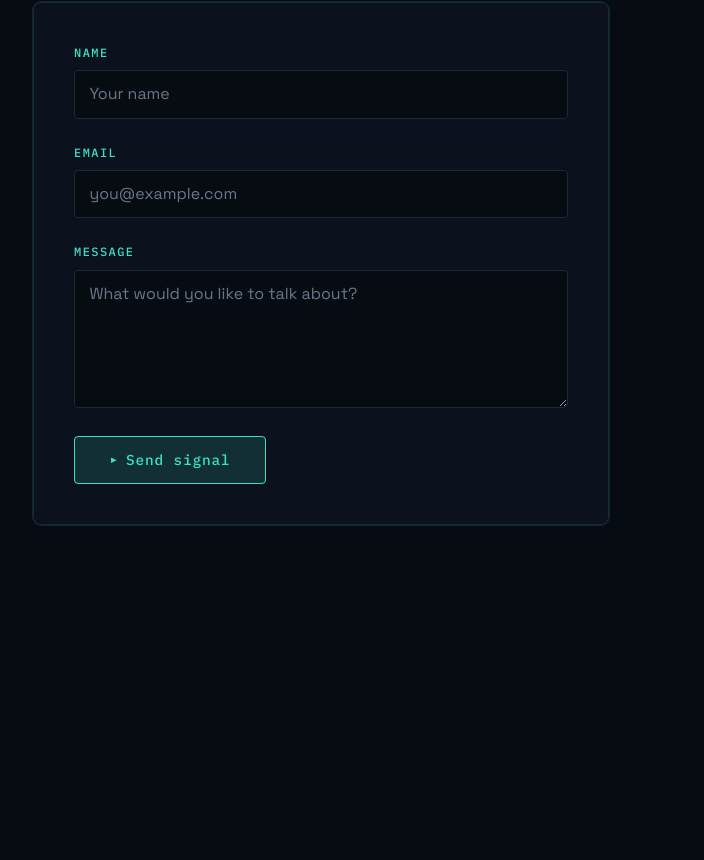
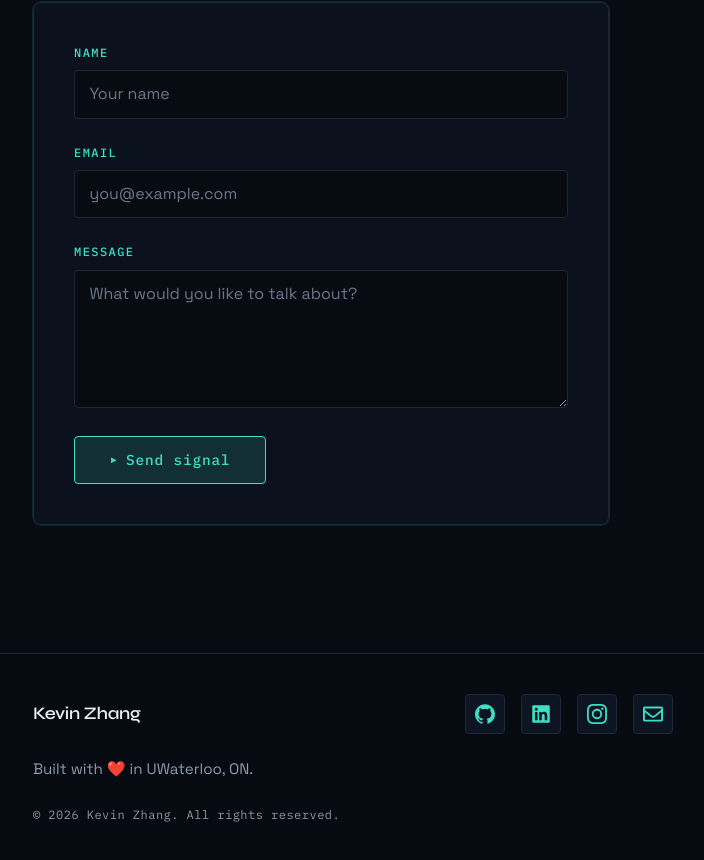
Before and after one commit to Kevin-Zhang1124/Kevin-Portfolio, a React (Vite) app: page / in a window 1280 px wide. Shown: the part 4715-5575 px from the top of the page, without its empty margins (287-991 px from the left). Before the commit the page ends 5368 px from the top, so only its background shows below. Built offline with nearby package versions, Linux system fonts and the light colour scheme; no server answers.

Commit message:
Add a site footer with brand, note, social links, and copyright

```diff
--- a/src/App.tsx
+++ b/src/App.tsx
@@ -5,6 +5,7 @@ import { Education } from './components/sections/Education';
 import { Work } from './components/sections/Work';
 import { Project } from './components/sections/Project';
 import { Contact } from './components/sections/Contact';
+import { Footer } from './components/layout/Footer';
 import styles from './App.module.css';
 
 /**
@@ -23,6 +24,7 @@ function App() {
         <Project />
         <Contact />
       </main>
+      <Footer />
     </>
   );
 }
--- /dev/null
+++ b/src/components/layout/Footer.module.css
@@ -0,0 +1,90 @@
+/* Full-bleed bar under the main column */
+.footer {
+  border-top: 1px solid var(--border);
+  background: rgba(7, 11, 18, 0.55);
+  backdrop-filter: blur(8px);
+}
+
+/* Mobile-first: stacked, centered */
+.inner {
+  max-width: var(--content-width);
+  margin: 0 auto;
+  padding: var(--space-5) var(--space-3);
+  display: flex;
+  flex-direction: column;
+  align-items: center;
+  gap: var(--space-3);
+  text-align: center;
+}
+
+.brand {
+  font-family: var(--font-display);
+  font-size: 1.1rem;
+  font-weight: 600;
+  color: var(--text);
+  text-decoration: none;
+  letter-spacing: -0.02em;
+}
+
+.brand:hover {
+  color: var(--accent);
+}
+
+.note {
+  margin: 0;
+  max-width: 28rem;
+  color: var(--text-muted);
+  font-size: 0.95rem;
+  line-height: 1.5;
+}
+
+.social {
+  width: 100%;
+  display: flex;
+  justify-content: center;
+  margin-top: var(--space-1);
+}
+
+.copyright {
+  margin: var(--space-2) 0 0;
+  color: var(--text-muted);
+  font-family: var(--font-mono);
+  font-size: 0.75rem;
+  letter-spacing: 0.04em;
+}
+
+/* Desktop: brand + note left, icons + © right */
+@media (min-width: 768px) {
+  .inner {
+    flex-direction: row;
+    flex-wrap: wrap;
+    align-items: center;
+    justify-content: space-between;
+    text-align: left;
+    gap: var(--space-4);
+    padding: var(--space-5) var(--space-3);
+  }
+
+  .brand {
+    order: 1;
+  }
+
+  .note {
+    order: 3;
+    flex-basis: 100%;
+    max-width: none;
+    margin: 0;
+  }
+
+  .social {
+    order: 2;
+    width: auto;
+    margin-top: 0;
+  }
+
+  .copyright {
+    order: 4;
+    flex-basis: 100%;
+    margin: 0;
+  }
+}
--- /dev/null
+++ b/src/components/layout/Footer.tsx
@@ -0,0 +1,30 @@
+import { useLocale } from '../../hooks/useLocale';
+import { SocialLinks } from '../ui/SocialLinks';
+import styles from './Footer.module.css';
+
+/**
+ * Site footer: brand, note, social icons, copyright.
+ * Reuses SocialLinks so hero and footer stay in sync.
+ */
+export function Footer() {
+  const { t } = useLocale();
+
+  return (
+    <footer className={styles.footer}>
+      <div className={styles.inner}>
+        {/* Brand jumps back to the landing hero */}
+        <a className={styles.brand} href="#top">
+          {t.footerBrandName}
+        </a>
+
+        <p className={styles.note}>{t.footerNote}</p>
+
+        <div className={styles.social}>
+          <SocialLinks />
+        </div>
+
+        <p className={styles.copyright}>{t.footerCopyright}</p>
+      </div>
+    </footer>
+  );
+}
--- a/src/content/en/common.ts
+++ b/src/content/en/common.ts
@@ -47,4 +47,9 @@ export const enCommon = {
   formSending: 'Sending…',
   formSuccess: 'Message sent successfully! Thanks for reaching out!',
   formError: 'Something went wrong. Please try again.',
+
+  // Footer
+  footerBrandName: 'Kevin Zhang',
+  footerNote: 'Built with ❤️ in UWaterloo, ON.',
+  footerCopyright: '© 2026 Kevin Zhang. All rights reserved.'
 } as const;
--- a/src/content/zh/common.ts
+++ b/src/content/zh/common.ts
@@ -41,4 +41,9 @@ scrollHint: '向下探索',
   formSending: '正在发送...',
   formSuccess: '消息发送成功！感谢您的联系！',
   formError: '发送失败，请稍后再试。',
+
+  // Footer — English-only (same as en/common.ts)
+  footerBrandName: 'Kevin Zhang',
+  footerNote: 'Built with ❤️ in UWaterloo, ON.',
+  footerCopyright: '© 2026 Kevin Zhang. All rights reserved.',
 } as const
```
